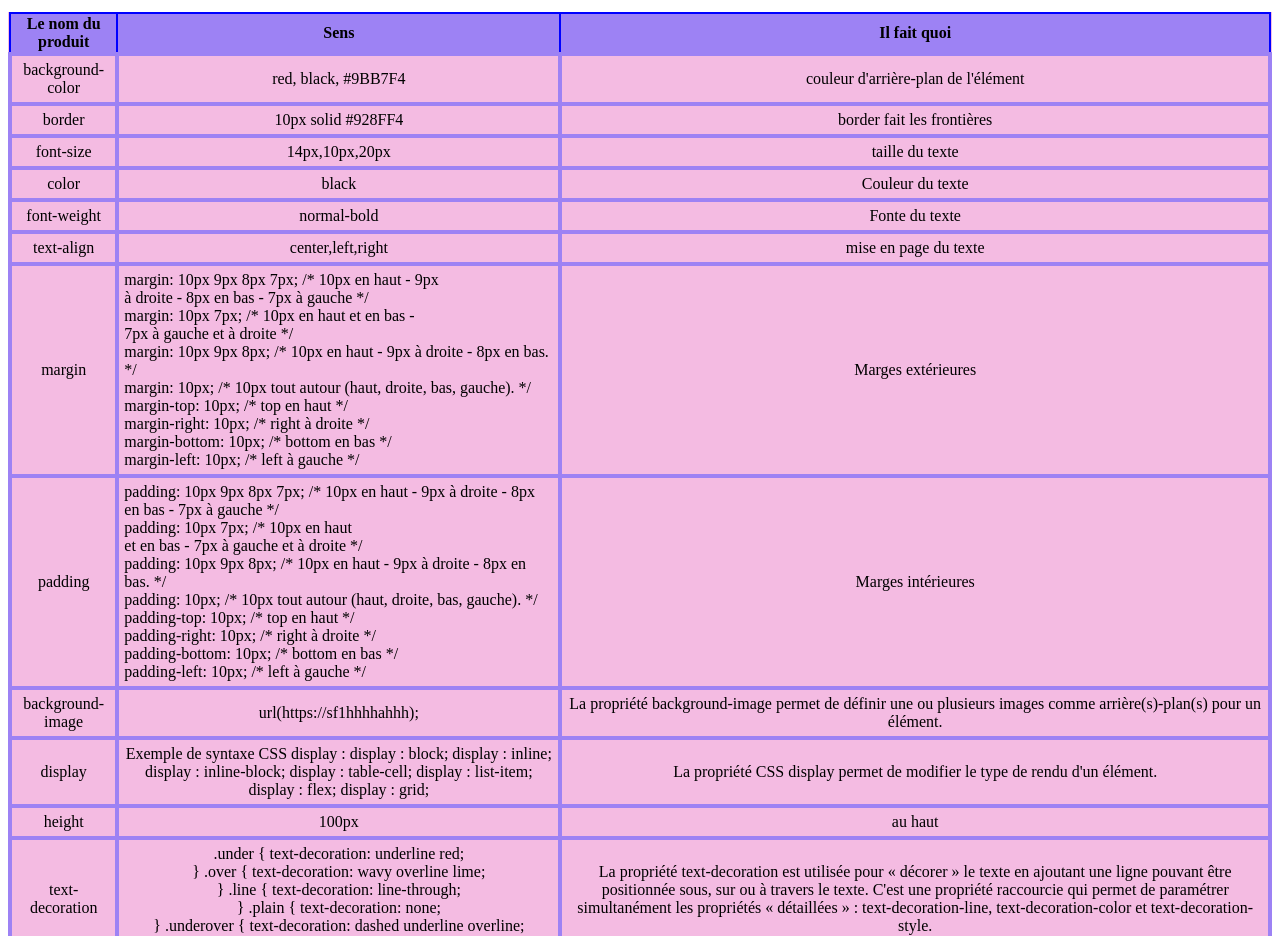
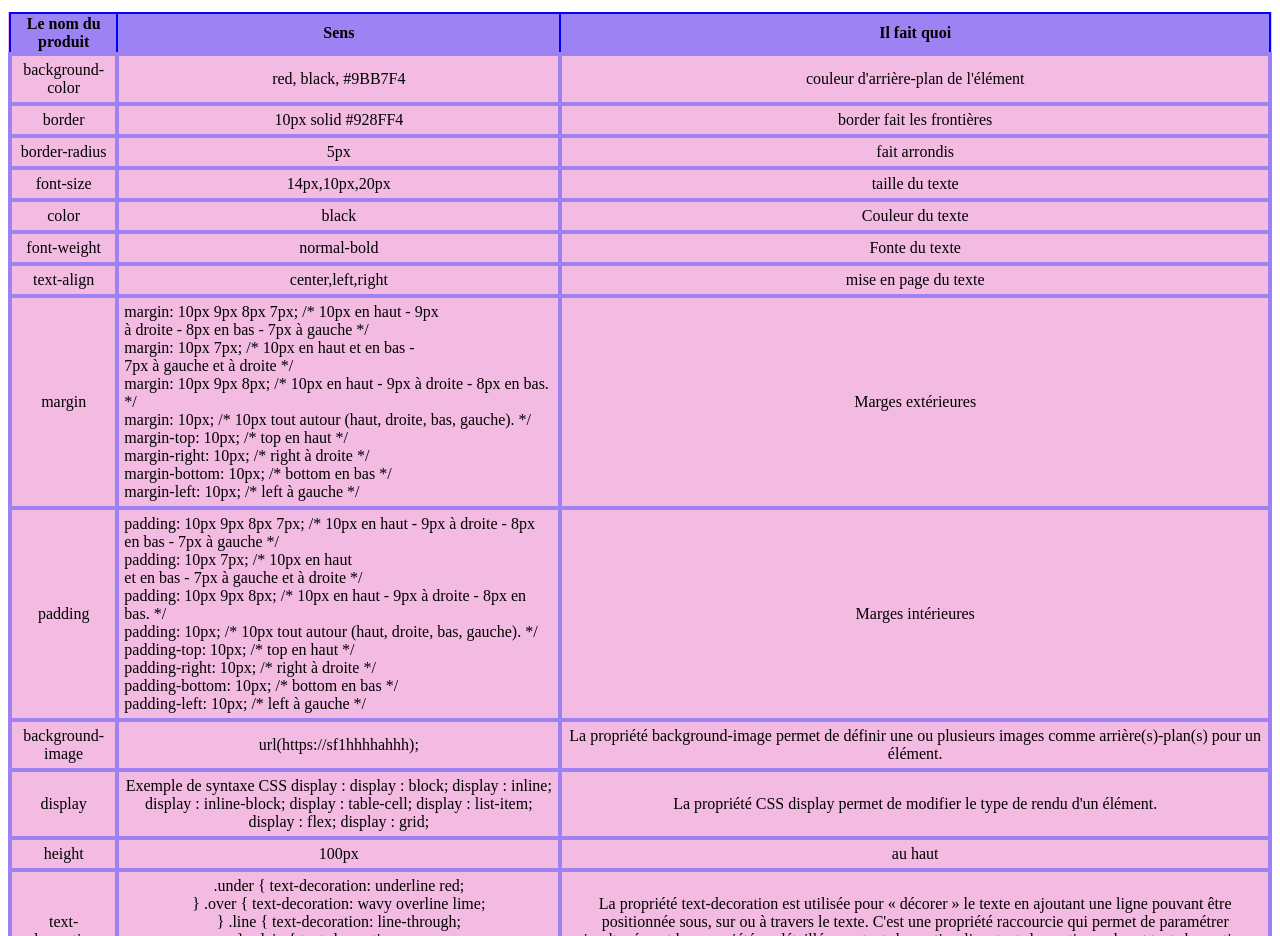
Before and after one commit to alexandre293/le_guide, a plain HTML site: page index.html in a window 1280 px wide. Shown: the part 1500-2436 px from the top of the page. Drawn offline with Linux system fonts and the light colour scheme.

Commit message:
ajouter border-radius

```diff
--- a/index.html
+++ b/index.html
@@ -123,6 +123,11 @@
 					<td>border fait les frontières</td>
 				</tr>
 				<tr>
+					<td>border-radius</td>
+					<td>5px</td>
+					<td>fait arrondis</td>
+				</tr>
+				<tr>
 					<td>font-size</td>
 					<td>14px,10px,20px</td>
 					<td>taille du texte </td>
```
